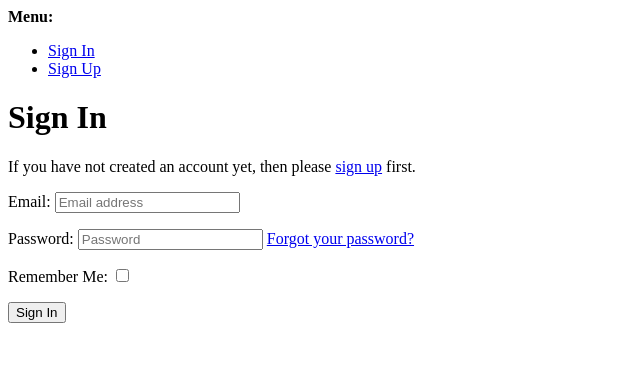
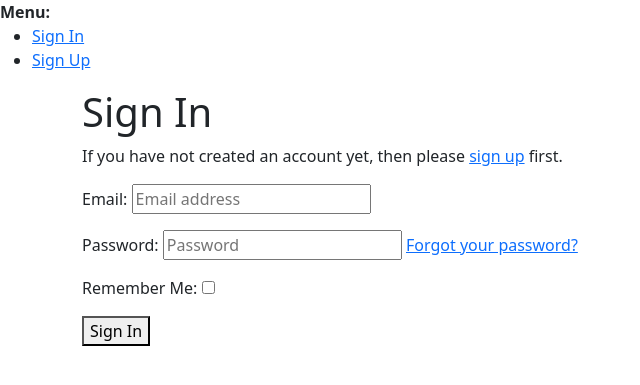
Before and after one commit to rohanpandavv/catalyst-count, a Django app: page /accounts/login/ in a window 1280 px wide. Shown: the top 385 px of the page, without its empty margins (0-640 px from the left). Run offline with Django 4.2, Linux system fonts and the light colour scheme; some libraries are stand-ins or nearby versions.

Commit message:
✅ TEST: Bootstrap Linked to Login Form

```diff
--- a/templates/account/login.html
+++ b/templates/account/login.html
@@ -5,6 +5,8 @@
     {% trans "Sign In" %}
 {% endblock head_title %}
 {% block content %}
+    <div class="container">
+        <div class="col-sm-6 col-sm-offset-3">
             {% element h1 %}
                 {% trans "Sign In" %}
             {% endelement %}
@@ -33,4 +35,6 @@
             {% if SOCIALACCOUNT_ENABLED %}
                 {% include "socialaccount/snippets/login.html" with page_layout="entrance" %}
             {% endif %}
+        </div>
+    </div>
 {% endblock content %}
--- a/templates/allauth/layouts/base.html
+++ b/templates/allauth/layouts/base.html
@@ -8,6 +8,9 @@
             {% block head_title %}
             {% endblock head_title %}
         </title>
+        {% load bootstrap5 %}
+        {% bootstrap_css %}
+        {% bootstrap_javascript %}
         {% block extra_head %}
         {% endblock extra_head %}
     </head>
```
Lines whose indentation alone changed are shown as unchanged.
